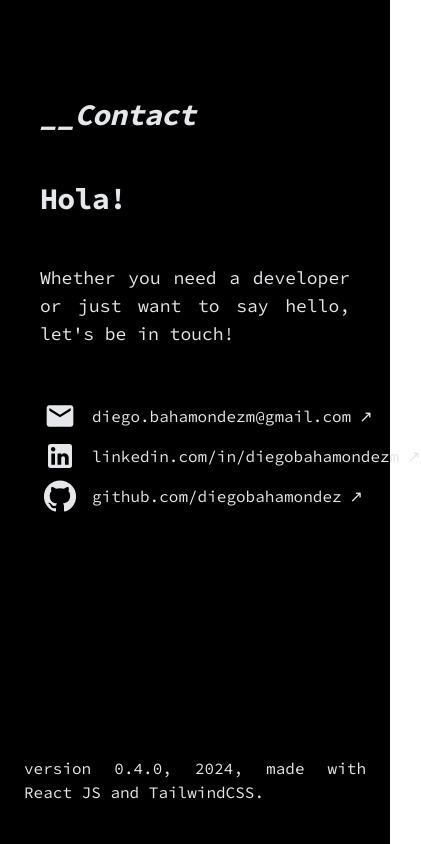
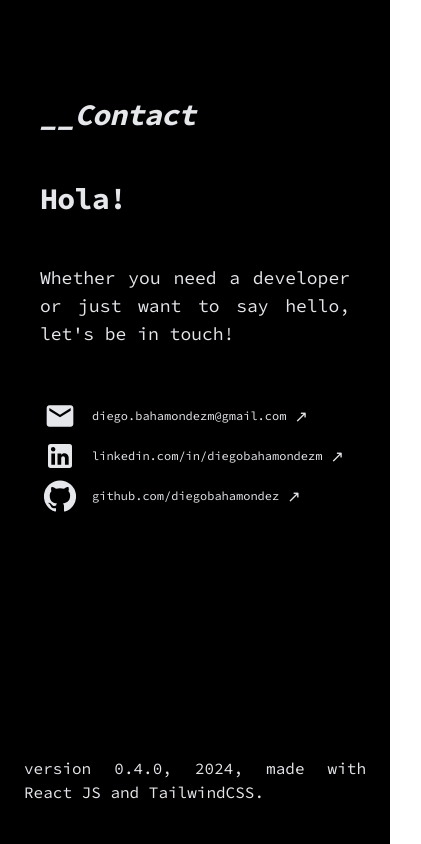
Before and after one commit to diegobahamondez/diegobahamondez, a React (Create React App) app: page / in a window 390 px wide. Shown: the part 2536-3380 px from the top of the page, 421 px wide, since content can reach past the window. Built offline with nearby package versions, Linux system fonts and the light colour scheme.

Commit message:
fixed contac section in small screens

```diff
--- a/src/components/Contact.js
+++ b/src/components/Contact.js
@@ -55,7 +55,7 @@ const Contact = () => {
                   style: { fontSize: item.fontSize },
                 })}
               </div>
-              <span className="pl-3 hover:underline decoration-solid">
+              <span className="pl-3 text-xs sm:text-base hover:underline decoration-solid">
                 {item.text}
               </span>
               <span className="pl-2 hover:scale-150">&#8599;</span>
--- a/src/output.css
+++ b/src/output.css
@@ -757,6 +757,11 @@ video {
   line-height: 1.75rem;
 }
 
+.text-xs{
+  font-size: 0.75rem;
+  line-height: 1rem;
+}
+
 .font-bold{
   font-weight: 700;
 }
@@ -890,6 +895,11 @@ video {
     font-size: 1.25rem;
     line-height: 1.75rem;
   }
+
+  .sm\:text-base{
+    font-size: 1rem;
+    line-height: 1.5rem;
+  }
 }
 
 @media (min-width: 768px){
```
